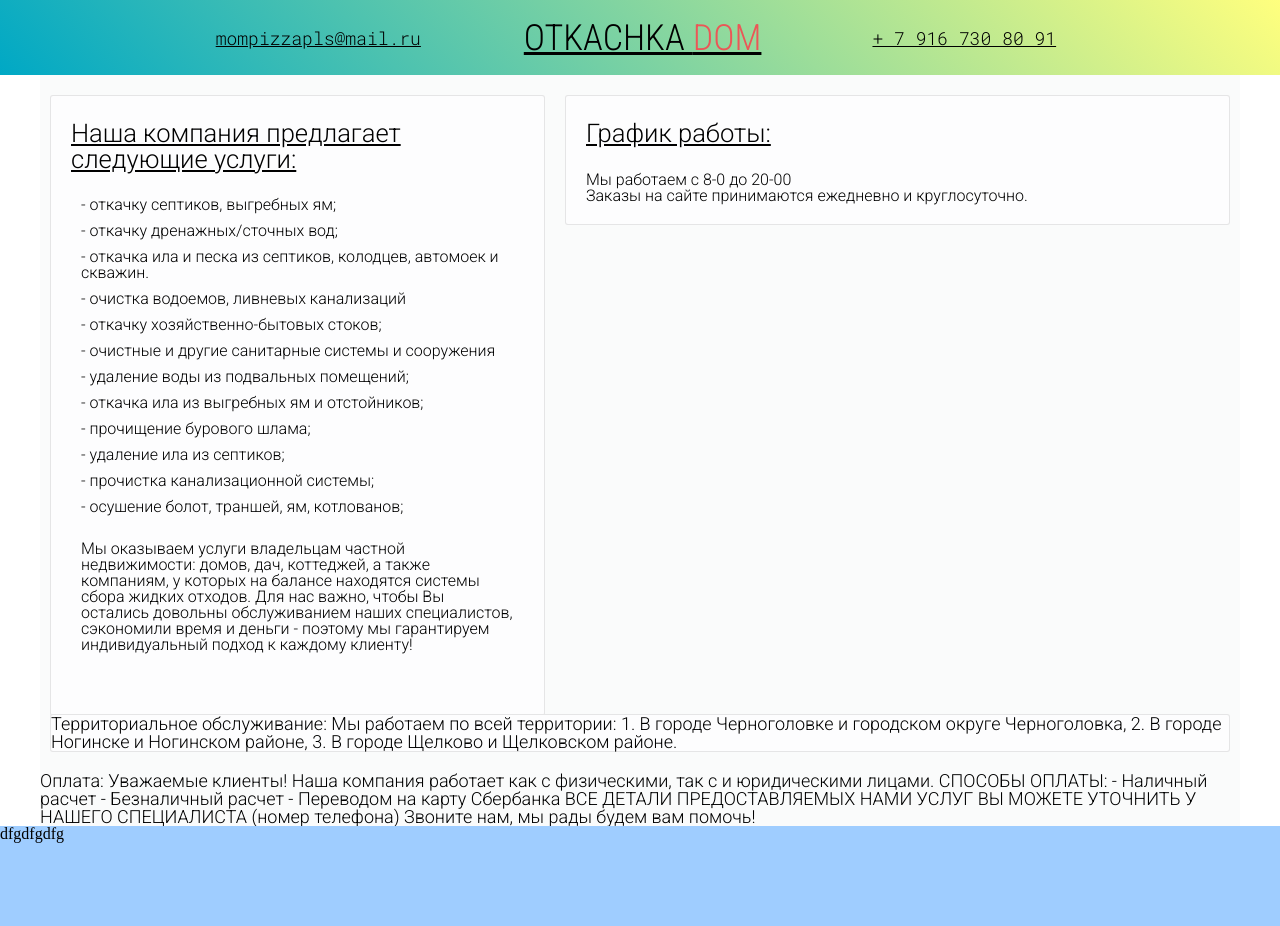
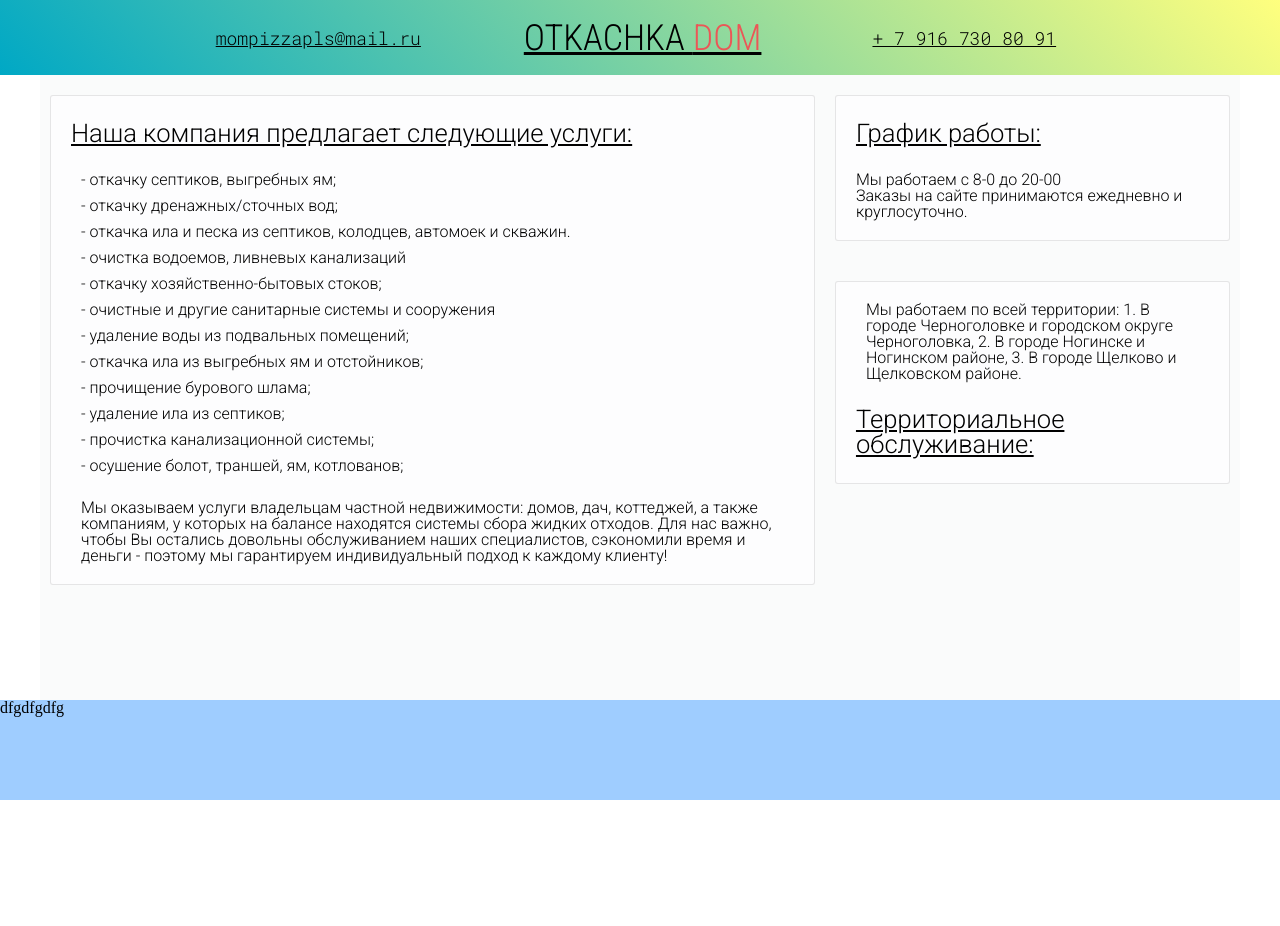
Before and after one commit to spudro228/septic-landing, a website: page index.html in a window 1280 px wide. After the commit the page ends 800 px from the top, so only its background shows below. Drawn offline with nearby package versions, Linux system fonts and the light colour scheme; files that its build step writes are made by us from their sources.

Commit message:
create cards

```diff
--- a/index.html
+++ b/index.html
@@ -58,6 +58,7 @@
                         </div>
                     </div>
                 </div>
+                <div class="column">
                     <div class="work-schedule card">
 
                         <div class="card-header">График работы:</div>
@@ -65,28 +66,35 @@
                             <p>Мы работаем с 8-0 до 20-00</p>
                             <p>Заказы на сайте принимаются ежедневно и круглосуточно.</p></div>
                     </div>
-            </div>
-            <div class="row">
-
                     <div class="work-price card">
-                    Территориальное обслуживание:
+                        <div class="card-body">
                             Мы работаем по всей территории:
+                            <!--<ul>-->
+                                <!--<li></li>-->
+                            <!--</ul>-->
                             1. В городе Черноголовке и городском округе Черноголовка,
                             2. В городе Ногинске и Ногинском районе,
                             3. В городе Щелково и Щелковском районе.
                         </div>
+                        <div class="card-header">Территориальное обслуживание:</div>
+                    </div>
+                </div>
+            </div>
+            <div class="row">
+
+
             </div>
 
-            Оплата:
-            Уважаемые клиенты! Наша компания работает как с физическими, так с и юридическими лицами.
-            СПОСОБЫ ОПЛАТЫ:
-            - Наличный расчет
-            - Безналичный расчет
-            - Переводом на карту Сбербанка
+            <!--Оплата:-->
+            <!--Уважаемые клиенты! Наша компания работает как с физическими, так с и юридическими лицами.-->
+            <!--СПОСОБЫ ОПЛАТЫ:-->
+            <!-- - Наличный расчет-->
+            <!-- - Безналичный расчет-->
+            <!-- - Переводом на карту Сбербанка-->
 
 
-            ВСЕ ДЕТАЛИ ПРЕДОСТАВЛЯЕМЫХ НАМИ УСЛУГ ВЫ МОЖЕТЕ УТОЧНИТЬ У НАШЕГО СПЕЦИАЛИСТА (номер телефона)
-            Звоните нам, мы рады будем вам помочь!
+            <!--ВСЕ ДЕТАЛИ ПРЕДОСТАВЛЯЕМЫХ НАМИ УСЛУГ ВЫ МОЖЕТЕ УТОЧНИТЬ У НАШЕГО СПЕЦИАЛИСТА (номер телефона)-->
+            <!--Звоните нам, мы рады будем вам помочь!-->
         </div>
     </div>
     <div class="container-footer">
--- a/scss/card.scss
+++ b/scss/card.scss
@@ -7,7 +7,7 @@
   border: 1px solid rgba(165, 165, 165, 0.28);
   border-radius: 3px;
   margin: 20px 10px;
-  height: 100%;
+  //height: 100%;
   @media (max-width: $break-small) {
     margin: 0;
   }
--- a/scss/example2.scss
+++ b/scss/example2.scss
@@ -145,14 +145,23 @@ html, body {
     }
   }
   .work-resume {
-    max-width: 515px;
+    max-width: 500%;
     @media (max-width: $break-medium) {
       margin-right: auto;
       margin-left: auto;
     }
   }
   .work-schedule {
-    width: 60%;
+    max-width: 100%;
+    @media (max-width: $break-medium) {
+      margin-top: 10px;
+      margin-right: auto;
+      margin-left: auto;
+      width: 515px;
+    }
+  }
+  .work-price {
+    max-width: 100%;
     @media (max-width: $break-medium) {
       margin-top: 10px;
       margin-right: auto;
```
Lines whose indentation alone changed are shown as unchanged.
